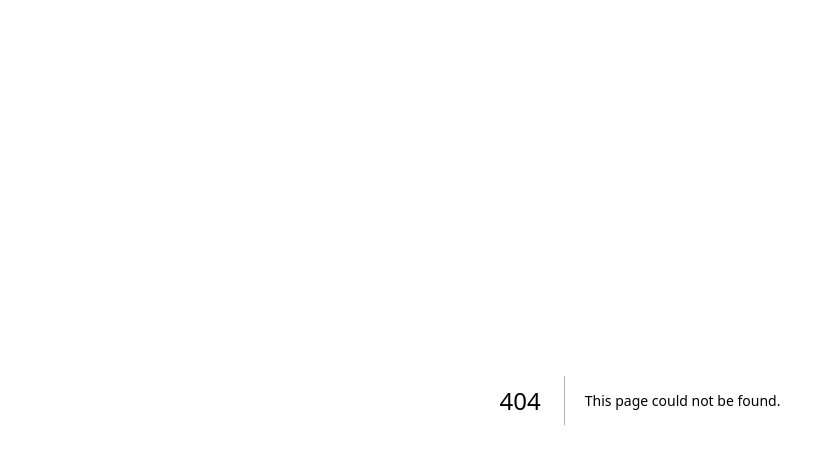
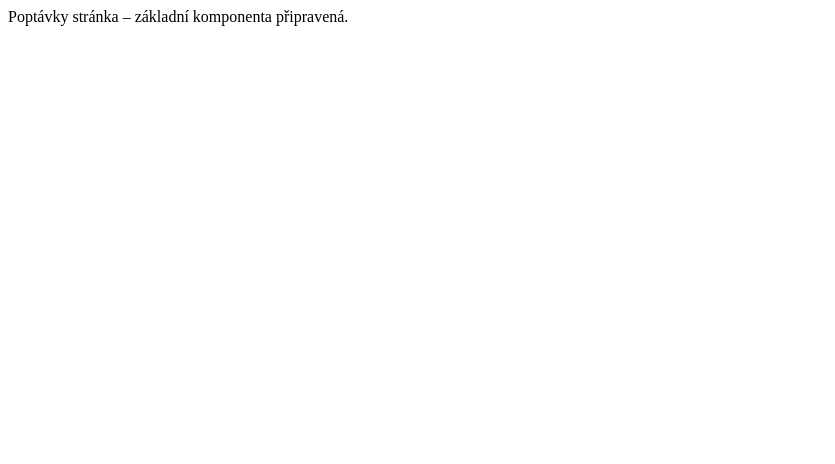
Before and after one commit to tvojehnizdo/tvojehnizdo-admin, a Next.js app: page /poptavky in a window 1280 px wide. Before the commit this address had no page. Shown: the top 464 px of the page, without its empty margins (0-835 px from the left). Built offline with nearby package versions, Linux system fonts and the light colour scheme.

Commit message:
Create poptavky.tsx

```diff
--- /dev/null
+++ b/pages/poptavky.tsx
@@ -0,0 +1,7 @@
+export default function PoptavkyPage() {
+  return (
+    <div className="p-4 text-xl">
+      Poptávky stránka – základní komponenta připravená.
+    </div>
+  );
+}
```
